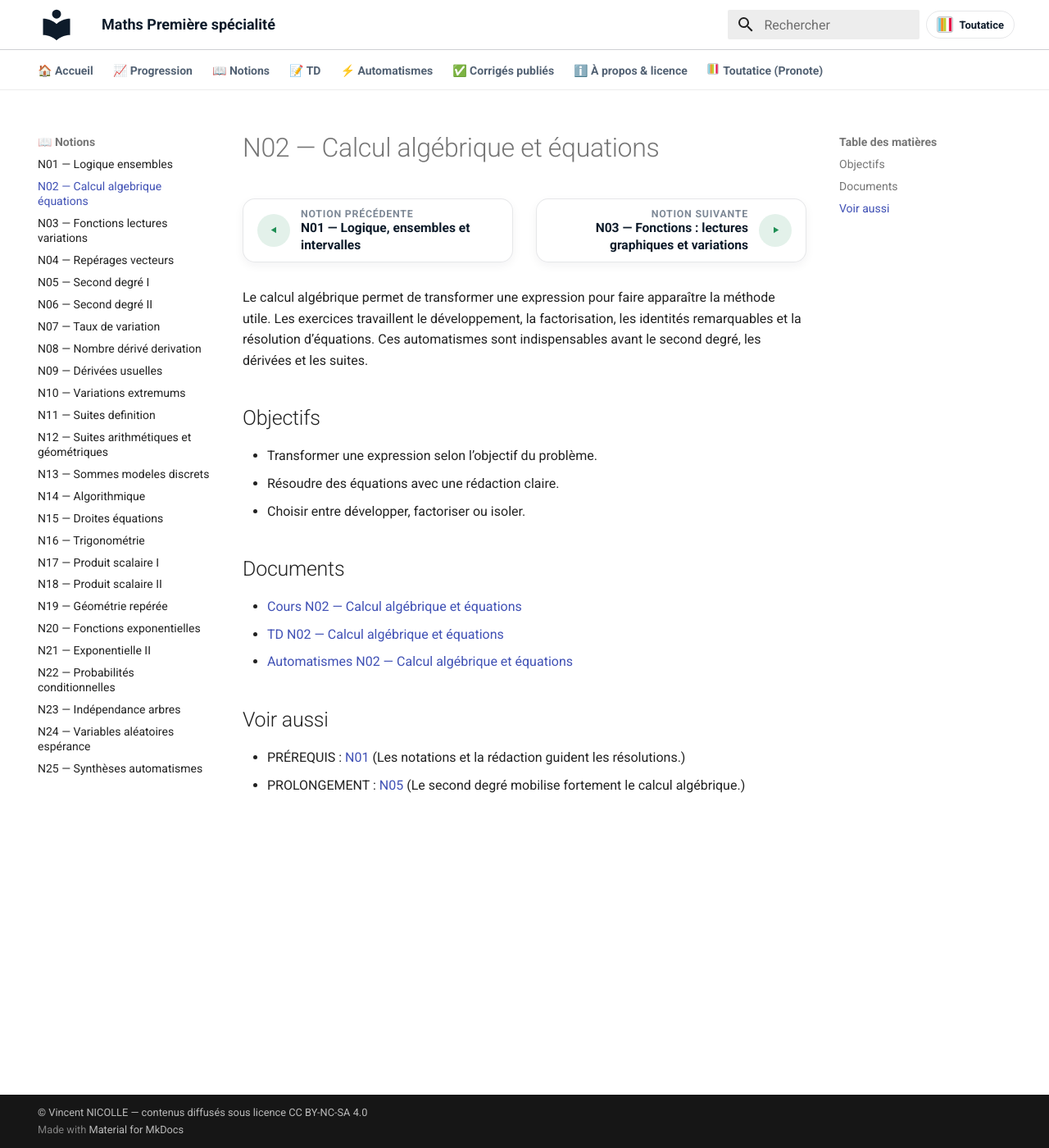
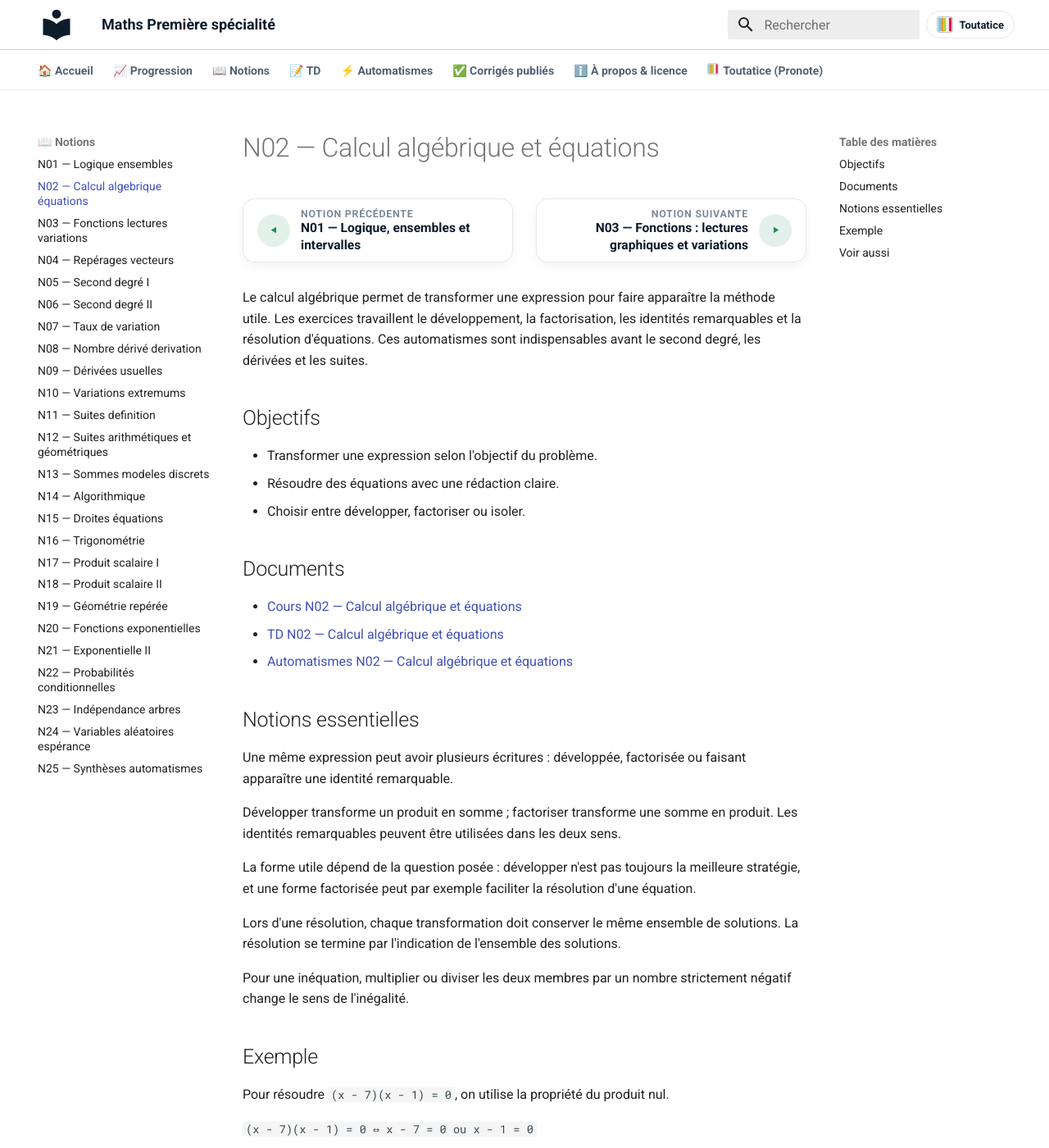
Before and after one commit to vnicolle56610/maths-premiere-specialite, an MkDocs documentation site: the page built from docs/notions/N02-calcul-algebrique-equations.md, in a window 1280 px wide and 1400 px high. Shown: the whole window at 82% size. Built offline with MkDocs 1.6.1 and Material for MkDocs 9.7.7, drawn with Linux system fonts in a browser that asks for light colours; some of the changed text lies outside the part shown.

Commit message:
content: enrichit les notions N02 et N03

```diff
--- a/docs/notions/N02-calcul-algebrique-equations.md
+++ b/docs/notions/N02-calcul-algebrique-equations.md
@@ -12,11 +12,11 @@ description: Cours et exercices de Première spécialité pour développer, fact
 </nav>
 <!-- NOTION-NAV:END -->
 
-Le calcul algébrique permet de transformer une expression pour faire apparaître la méthode utile. Les exercices travaillent le développement, la factorisation, les identités remarquables et la résolution d’équations. Ces automatismes sont indispensables avant le second degré, les dérivées et les suites.
+Le calcul algébrique permet de transformer une expression pour faire apparaître la méthode utile. Les exercices travaillent le développement, la factorisation, les identités remarquables et la résolution d'équations. Ces automatismes sont indispensables avant le second degré, les dérivées et les suites.
 
 ## Objectifs
 
-- Transformer une expression selon l’objectif du problème.
+- Transformer une expression selon l'objectif du problème.
 - Résoudre des équations avec une rédaction claire.
 - Choisir entre développer, factoriser ou isoler.
 
@@ -28,6 +28,26 @@ Le calcul algébrique permet de transformer une expression pour faire apparaîtr
 - [Automatismes N02 — Calcul algébrique et équations](../automatismes/AUTOMATISMES_N02_CALCUL_ALGEBRIQUE_EQUATIONS.pdf)
 <!-- AUTO-DOCS:END -->
 
+## Notions essentielles
+
+Une même expression peut avoir plusieurs écritures : développée, factorisée ou faisant apparaître une identité remarquable.
+
+Développer transforme un produit en somme ; factoriser transforme une somme en produit. Les identités remarquables peuvent être utilisées dans les deux sens.
+
+La forme utile dépend de la question posée : développer n'est pas toujours la meilleure stratégie, et une forme factorisée peut par exemple faciliter la résolution d'une équation.
+
+Lors d'une résolution, chaque transformation doit conserver le même ensemble de solutions. La résolution se termine par l'indication de l'ensemble des solutions.
+
+Pour une inéquation, multiplier ou diviser les deux membres par un nombre strictement négatif change le sens de l'inégalité.
+
+## Exemple
+
+Pour résoudre `(x - 7)(x - 1) = 0`, on utilise la propriété du produit nul.
+
+`(x - 7)(x - 1) = 0 ⇔ x - 7 = 0 ou x - 1 = 0`
+
+Donc `x = 7` ou `x = 1`, et `S = {1 ; 7}`.
+
 ## Voir aussi
 
 - PRÉREQUIS : [N01](N01-logique-ensembles.md) (Les notations et la rédaction guident les résolutions.)
```
Also changed, not shown: docs/notions/N03-fonctions-lectures-variations.md (+17 -1 lines), docs/notions/N22-probabilites-conditionnelles.md (+8 -8 lines).
